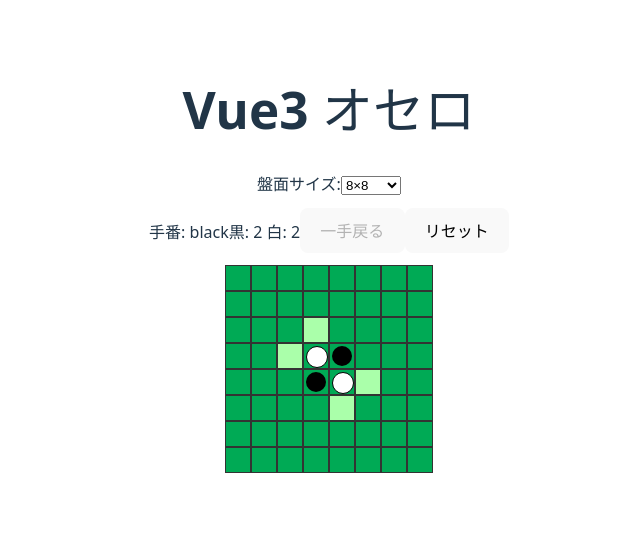
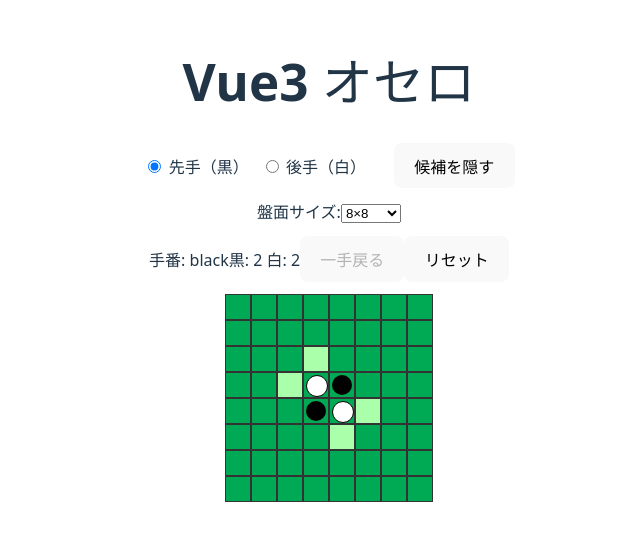
Before and after one commit to tako-chan0511/othello-Vue3-, a Vue app: page / in a window 1280 px wide. Shown: the part 140-680 px from the top of the page, without its empty margins (311-951 px from the left). Built offline with nearby package versions, Linux system fonts and the light colour scheme.

Commit message:
手番と候補ボタン追加

```diff
--- a/src/App.vue
+++ b/src/App.vue
@@ -1,6 +1,19 @@
 <template>
   <div class="app">
     <h1>Vue3 オセロ</h1>
+
+    <!-- 先手／後手選択 ＋ 候補表示トグル -->
+    <div class="controls">
+      <label>
+        <input type="radio" value="black" v-model="userColor" /> 先手（黒）
+      </label>
+      <label>
+        <input type="radio" value="white" v-model="userColor" /> 後手（白）
+      </label>
+      <button @click="showHints = !showHints" class="toggle">
+        {{ showHints ? "候補を隠す" : "候補を表示" }}
+      </button>
+    </div>
 
     <!-- サイズ選択 -->
     <div class="size-select">
@@ -26,7 +39,7 @@
           :key="x"
           class="cell"
           @click="onClick(x, y)"
-          :class="{ valid: isValid(x, y) }"
+          :class="{ valid: showHints && isValid(x, y) }"
         >
           <span v-if="board[y][x] === 'black'" class="disc black"></span>
           <span v-else-if="board[y][x] === 'white'" class="disc white"></span>
@@ -35,30 +48,42 @@
     </div>
 
     <!-- 結果表示 -->
-    <div v-if="gameOver" class="gameover">
-      結果 → {{ resultMessage }}
-    </div>
+    <div v-if="gameOver" class="gameover">結果 → {{ resultMessage }}</div>
   </div>
 </template>
 
 <script setup lang="ts">
-import { ref, watch, computed } from 'vue';
+import { ref, watch, computed } from "vue";
 
-type Color = 'black' | 'white' | null;
+type Color = "black" | "white" | null;
 
 // --- state ---
 const sizes = [4, 6, 8, 10, 12];
 const boardSize = ref(8);
 const board = ref<Color[][]>([]);
 const history = ref<Color[][][]>([]);
-const turn = ref<Color>('black');
+const turn = ref<Color>("black");
 const passCount = ref(0);
+
+// ユーザーが先手か後手か
+const userColor = ref<Color>("black");
+// コンピュータは反対色
+const compColor = computed<Color>(() =>
+  userColor.value === "black" ? "white" : "black"
+);
+// 候補表示フラグ
+const showHints = ref(true);
 
 // --- helpers ---
 const DIRS: [number, number][] = [
-  [-1, -1], [-1, 0], [-1, 1],
-  [0, -1],           [0, 1],
-  [1, -1],  [1, 0],  [1, 1],
+  [-1, -1],
+  [-1, 0],
+  [-1, 1],
+  [0, -1],
+  [0, 1],
+  [1, -1],
+  [1, 0],
+  [1, 1],
 ];
 
 function makeBoard(n: number): Color[][] {
@@ -66,35 +91,29 @@
     Array.from({ length: n }, () => null)
   );
   const m = n / 2;
-  b[m - 1][m - 1] = 'white';
-  b[m][m]         = 'white';
-  b[m - 1][m]     = 'black';
-  b[m][m - 1]     = 'black';
+  b[m - 1][m - 1] = "white";
+  b[m][m] = "white";
+  b[m - 1][m] = "black";
+  b[m][m - 1] = "black";
   return b;
 }
 
-// --- game actions ---
-function init(size = boardSize.value) {
-  board.value = makeBoard(size);
-  history.value = [ board.value.map(r => [...r]) ];
-  turn.value = 'black';
-  passCount.value = 0;
-}
-
 function inBounds(x: number, y: number) {
-  return x >= 0 && x < board.value.length && y >= 0 && y < board.value.length;
+  return x >= 0 && y >= 0 && x < board.value.length && y < board.value.length;
 }
 
 function flips(x: number, y: number, col: Color): [number, number][] {
   if (board.value[y][x] !== null) return [];
-  const opp = col === 'black' ? 'white' : 'black';
+  const opp = col === "black" ? "white" : "black";
   const res: [number, number][] = [];
   for (const [dx, dy] of DIRS) {
-    let cx = x + dx, cy = y + dy;
+    let cx = x + dx,
+      cy = y + dy;
     const buf: [number, number][] = [];
     while (inBounds(cx, cy) && board.value[cy][cx] === opp) {
       buf.push([cx, cy]);
-      cx += dx; cy += dy;
+      cx += dx;
+      cy += dy;
     }
     if (buf.length && inBounds(cx, cy) && board.value[cy][cx] === col) {
       res.push(...buf);
@@ -103,66 +122,60 @@
   return res;
 }
 
+// --- actions ---
 function play(x: number, y: number): boolean {
   const f = flips(x, y, turn.value);
   if (!f.length) return false;
   board.value[y][x] = turn.value;
-  f.forEach(([fx, fy]) => board.value[fy][fx] = turn.value);
-  turn.value = turn.value === 'black' ? 'white' : 'black';
+  f.forEach(([fx, fy]) => (board.value[fy][fx] = turn.value));
+  turn.value = turn.value === "black" ? "white" : "black";
   passCount.value = 0;
-  history.value.push(board.value.map(r => [...r]));
+  history.value.push(board.value.map((r) => [...r]));
   return true;
-}
-// CPU手を一手ではなく、白番が続く限り繰り返すように修正
-function cpuMoveOnce(): boolean {
-  // 白手番の合法手を取得
-  const moves = board.value.flatMap((row, y) =>
-    row.map((_, x) => ({ x, y }))
-  ).filter(p => flips(p.x, p.y, 'white').length > 0);
-
-  if (!moves.length) {
-    // 合法手がなければパス
-    pass();
-    return false;
-  }
-  // 合法手があればランダムに打つ
-  const mv = moves[Math.floor(Math.random() * moves.length)];
-  play(mv.x, mv.y);
-  return true;
-}
-function cpuMove() {
-  // turn が white の間だけ繰り返す
-  const step = () => {
-    if (turn.value !== 'white' || gameOver.value) return;
-    if (cpuMoveOnce()) {
-      // 一手打ったら次も白番か確認
-      setTimeout(step, 300);
-    }
-    // パスの場合は turn が black に戻るので終了
-  };
-  step();
 }
 
 function pass() {
   passCount.value++;
-  turn.value = turn.value === 'black' ? 'white' : 'black';
-  history.value.push(board.value.map(r => [...r]));
+  turn.value = turn.value === "black" ? "white" : "black";
+  history.value.push(board.value.map((r) => [...r]));
 }
 
 function undo() {
-  if (history.value.length <= 1) return;
+  // 履歴が 2 手以上ある場合にのみ二手戻す
+  if (history.value.length <= 2) return;
+  // 2 手分 pop
   history.value.pop();
-  board.value = history.value[history.value.length - 1].map(r => [...r]);
+  history.value.pop();
+  // ボードを直前状態に戻す
+  board.value = history.value[history.value.length - 1].map((r) => [...r]);
+  // ターンをプレイヤー（userColor）に戻す
+  turn.value = userColor.value;
 }
 
 function reset() {
   init(boardSize.value);
 }
 
+// --- CPU move once for any color ---
+function cpuMoveOnceFor(col: Color): boolean {
+  const moves = board.value
+    .flatMap((row, y) => row.map((_, x) => ({ x, y })))
+    .filter((p) => flips(p.x, p.y, col).length > 0);
+
+  if (!moves.length) {
+    pass();
+    return false;
+  }
+  const mv = moves[Math.floor(Math.random() * moves.length)];
+  play(mv.x, mv.y);
+  return true;
+}
+
+// --- user click ---
 function onClick(x: number, y: number) {
-  if (gameOver.value) return;
-  if (turn.value === 'black' && play(x, y)) {
-    setTimeout(cpuMove, 300);
+  if (gameOver.value || turn.value !== userColor.value) return;
+  if (play(x, y)) {
+    // turn now equals compColor, watch(turn) will trigger CPU move
   }
 }
 
@@ -170,46 +183,120 @@
   return flips(x, y, turn.value).length > 0;
 }
 
-// --- new method 2 for game over: no moves for either color ---
 function hasMovesFor(col: Color) {
   return board.value.some((row, y) =>
     row.some((_, x) => flips(x, y, col).length > 0)
   );
 }
 
-const gameOver = computed(() =>
-  // neither black nor white has any legal moves
-  !hasMovesFor('black') && !hasMovesFor('white')
-);
+const gameOver = computed(() => !hasMovesFor("black") && !hasMovesFor("white"));
 
 const score = computed(() => {
-  let b = 0, w = 0;
-  board.value.forEach(r => r.forEach(c => { if (c === 'black') b++; else if (c === 'white') w++; }));
+  let b = 0,
+    w = 0;
+  board.value.forEach((r) =>
+    r.forEach((c) => {
+      if (c === "black") b++;
+      else if (c === "white") w++;
+    })
+  );
   return { black: b, white: w };
 });
 
 const resultMessage = computed(() => {
   const { black, white } = score.value;
-  if (black > white) return '黒の勝ち！';
-  if (black < white) return '白の勝ち！';
-  return '引き分け！';
+  if (black > white) return "黒の勝ち！";
+  if (black < white) return "白の勝ち！";
+  return "引き分け！";
 });
 
-// --- reactive lifecycle ---
-watch(boardSize, sz => init(sz), { immediate: true });
+// --- observe turn change for CPU ---
+watch(
+  turn,
+  (t) => {
+    if (t === compColor.value && !gameOver.value) {
+      setTimeout(() => {
+        cpuMoveOnceFor(compColor.value);
+      }, 300);
+    }
+  },
+  { immediate: true }
+);
 
+// --- initialization & watchers ---
+function init(size = boardSize.value) {
+  board.value = makeBoard(size);
+  history.value = [board.value.map((r) => [...r])];
+  turn.value = "black";
+  passCount.value = 0;
+  // userColor が後手(white)なら、ここで黒(PC)を打たせる
+  if (userColor.value === "white") {
+    setTimeout(() => {
+      cpuMoveOnceFor("black");
+    }, 300);
+  }
+}
+
+watch(boardSize, (sz) => init(sz), { immediate: true });
+watch(userColor, () => init(boardSize.value), { immediate: true });
 </script>
 
 <style scoped>
-.app { text-align: center; padding: 16px; }
-.size-select { margin-bottom: 12px; }
-.info { margin-bottom: 12px; }
-.board { display: grid; grid-template-rows: repeat(auto-fill, 1fr); justify-content: center; }
-.row { display: flex; }
-.cell { background: #0a5; position: relative; width: 24px; height: 24px; border: 1px solid #333; cursor: pointer; }
-.cell.valid { background: #afa; }
-.disc { position: absolute; width: 20px; height: 20px; border-radius: 50%; top: 2px; left: 2px; }
-.disc.black { background: #000; }
-.disc.white { background: #fff; border: 1px solid #000; }
-.gameover { margin-top: 16px; font-weight: bold; }
+.app {
+  text-align: center;
+  padding: 16px;
+}
+.controls {
+  margin-bottom: 12px;
+}
+.controls label {
+  margin-right: 8px;
+}
+.toggle {
+  margin-left: 16px;
+}
+.size-select {
+  margin-bottom: 12px;
+}
+.info {
+  margin-bottom: 12px;
+}
+.board {
+  display: grid;
+  grid-template-rows: repeat(auto-fill, 1fr);
+  justify-content: center;
+}
+.row {
+  display: flex;
+}
+.cell {
+  background: #0a5;
+  position: relative;
+  width: 24px;
+  height: 24px;
+  border: 1px solid #333;
+  cursor: pointer;
+}
+.cell.valid {
+  background: #afa;
+}
+.disc {
+  position: absolute;
+  width: 20px;
+  height: 20px;
+  border-radius: 50%;
+  top: 2px;
+  left: 2px;
+}
+.disc.black {
+  background: #000;
+}
+.disc.white {
+  background: #fff;
+  border: 1px solid #000;
+}
+.gameover {
+  margin-top: 16px;
+  font-weight: bold;
+}
 </style>
```
